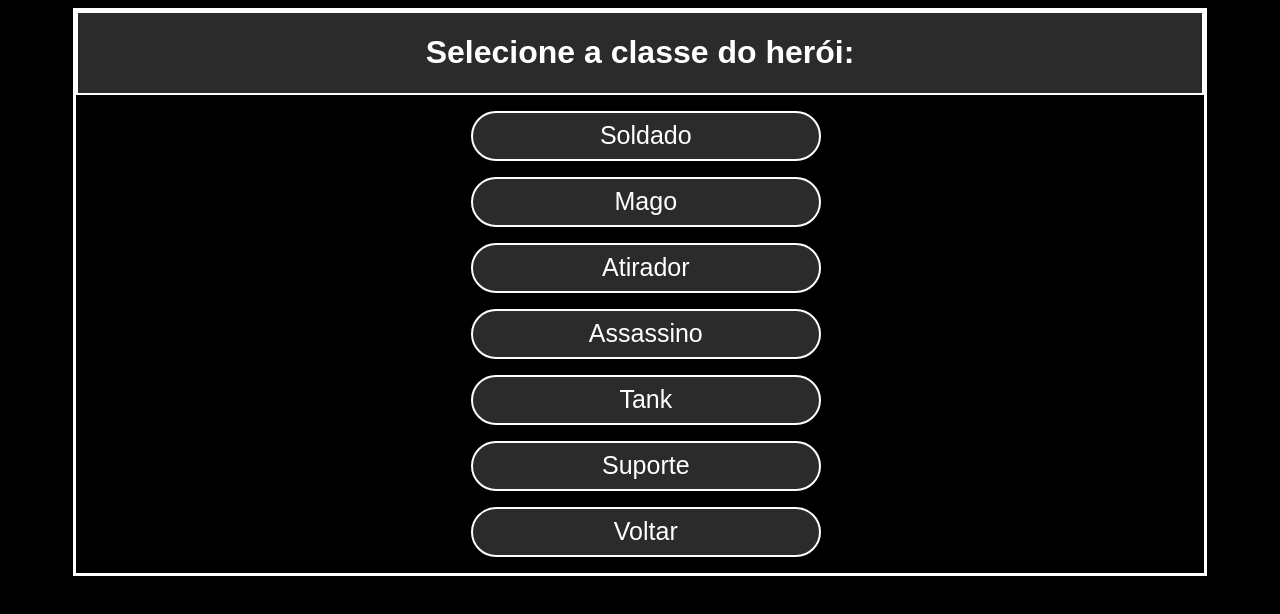
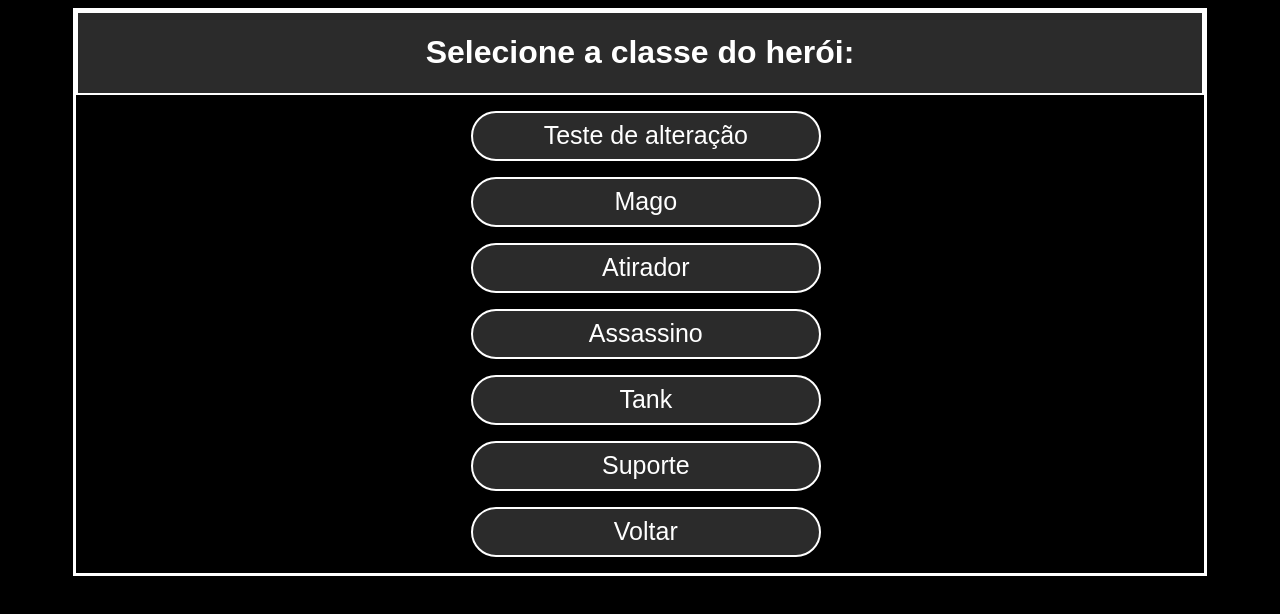
Before and after one commit to SamukaPinho/ASuaBuild, a plain HTML site: page index.html in a window 1280 px wide. Both pictures are taken after a click on the button "Vamos nessa!". Drawn offline with Linux system fonts and the light colour scheme.

Commit message:
Fiz um teste de commit

```diff
--- a/index.html
+++ b/index.html
@@ -22,7 +22,7 @@
 				<h1>Selecione a classe do herói:</h1>
 			</header>
 			<main>
-				<p><button onclick="fighter()">Soldado</button></p>
+				<p><button onclick="fighter()">Teste de alteração</button></p>
 				<p><button onclick="mage()">Mago</button></p>
 				<p><button onclick="marksman()">Atirador</button></p>
 				<p><button onclick="assassin()">Assassino</button></p>
```
